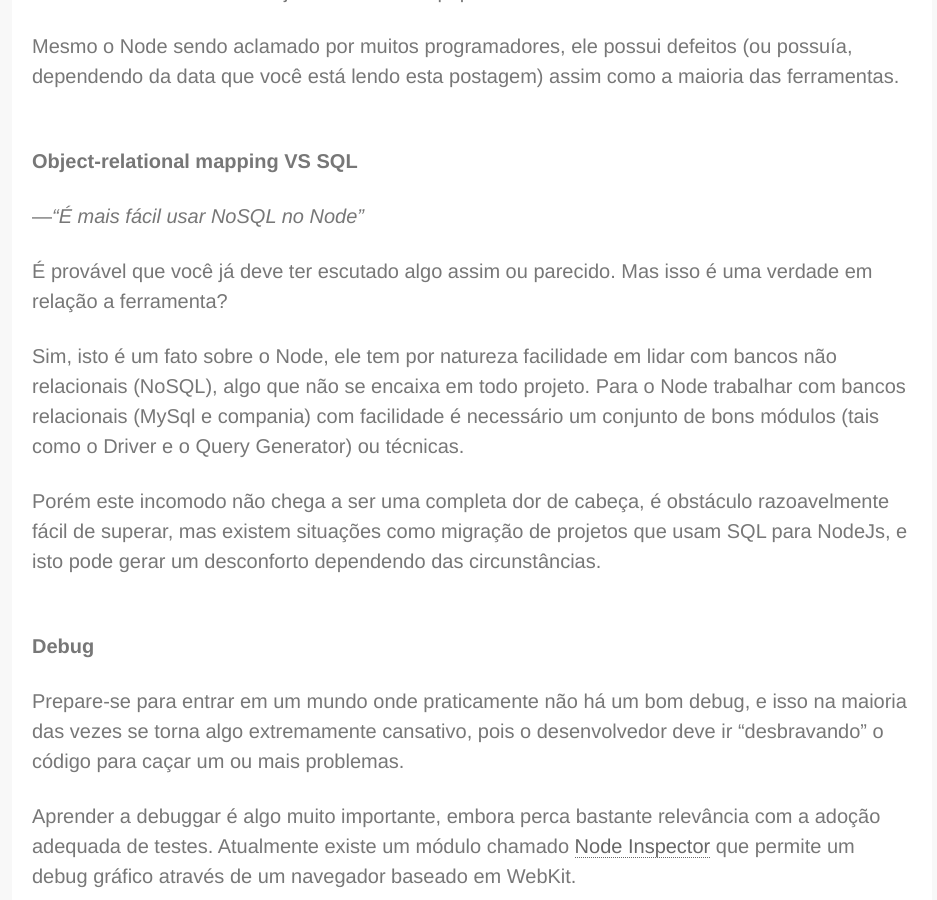
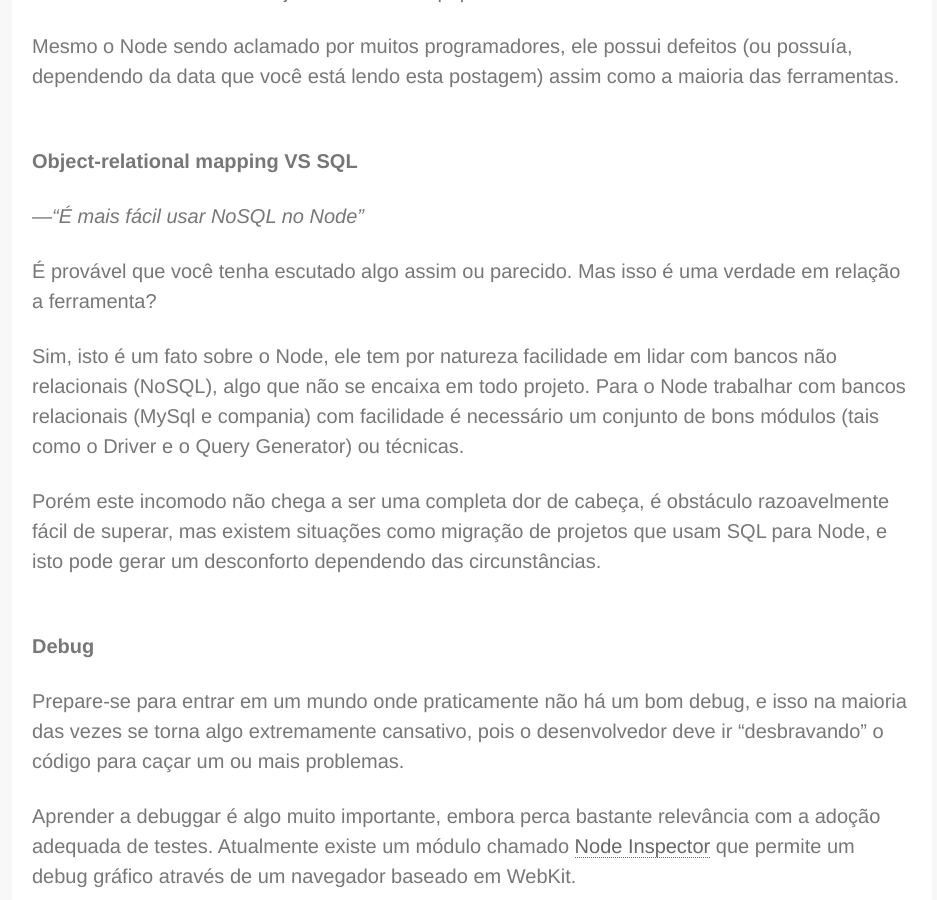
Before and after one commit to raphamorim/raphamorim.github.com, a Jekyll site: the page built from _posts/2014-03-10-o-lado-oculto-do-node-js.md, in a window 1280 px wide and 900 px high, scrolled down 830 px. Shown: the whole window, without its empty margins (168-1105 px from the left). Built offline with Jekyll 4.4.1, drawn with Linux system fonts in a browser that asks for light colours; nearby versions of some CDN libraries; Markdown is read by kramdown in place of the engine named in the settings; comment, search, counter and statistics services are not loaded.

Commit message:
little adjust (2)

```diff
--- a/_posts/2014-03-10-o-lado-oculto-do-node-js.md
+++ b/_posts/2014-03-10-o-lado-oculto-do-node-js.md
@@ -22,7 +22,7 @@ dependendo da data que você está lendo esta postagem) assim como a maioria das
 
 ---*"É mais fácil usar NoSQL no Node"*
 
-É provável que você já deve ter escutado algo assim ou parecido. Mas
+É provável que você tenha escutado algo assim ou parecido. Mas
 isso é uma verdade em relação a ferramenta?
 
 Sim, isto é um fato sobre o Node, ele tem por natureza facilidade em lidar com bancos não relacionais (NoSQL), algo
@@ -30,7 +30,7 @@ que não se encaixa em todo projeto. Para o Node trabalhar com bancos relacionai
 necessário um conjunto de bons módulos (tais como o Driver e o Query Generator) ou técnicas.
 
 Porém este incomodo não chega a ser uma completa dor de cabeça, é obstáculo razoavelmente fácil de
-superar, mas existem situações como migração de projetos que usam SQL para NodeJs, e isto
+superar, mas existem situações como migração de projetos que usam SQL para Node, e isto
 pode gerar um desconforto dependendo das circunstâncias.
 <br><br>
 
--- a/assets/js/main.js
+++ b/assets/js/main.js
@@ -25,13 +25,13 @@ $(function() {
  				$("#bar-mobile-menu").animate({
              opacity: 1,
              paddingLeft: '0px'
-         }, 600);
+         }, 100);
  			}
  			else {
  				$("#bar-mobile-menu").animate({
            opacity: 0,
            paddingLeft: '1000px'
-         }, 600);
+         }, 100);
          $("#bar-mobile-menu").css('height', '0px');
  			}
  		});
```
Also changed, not shown: 2 other files.
